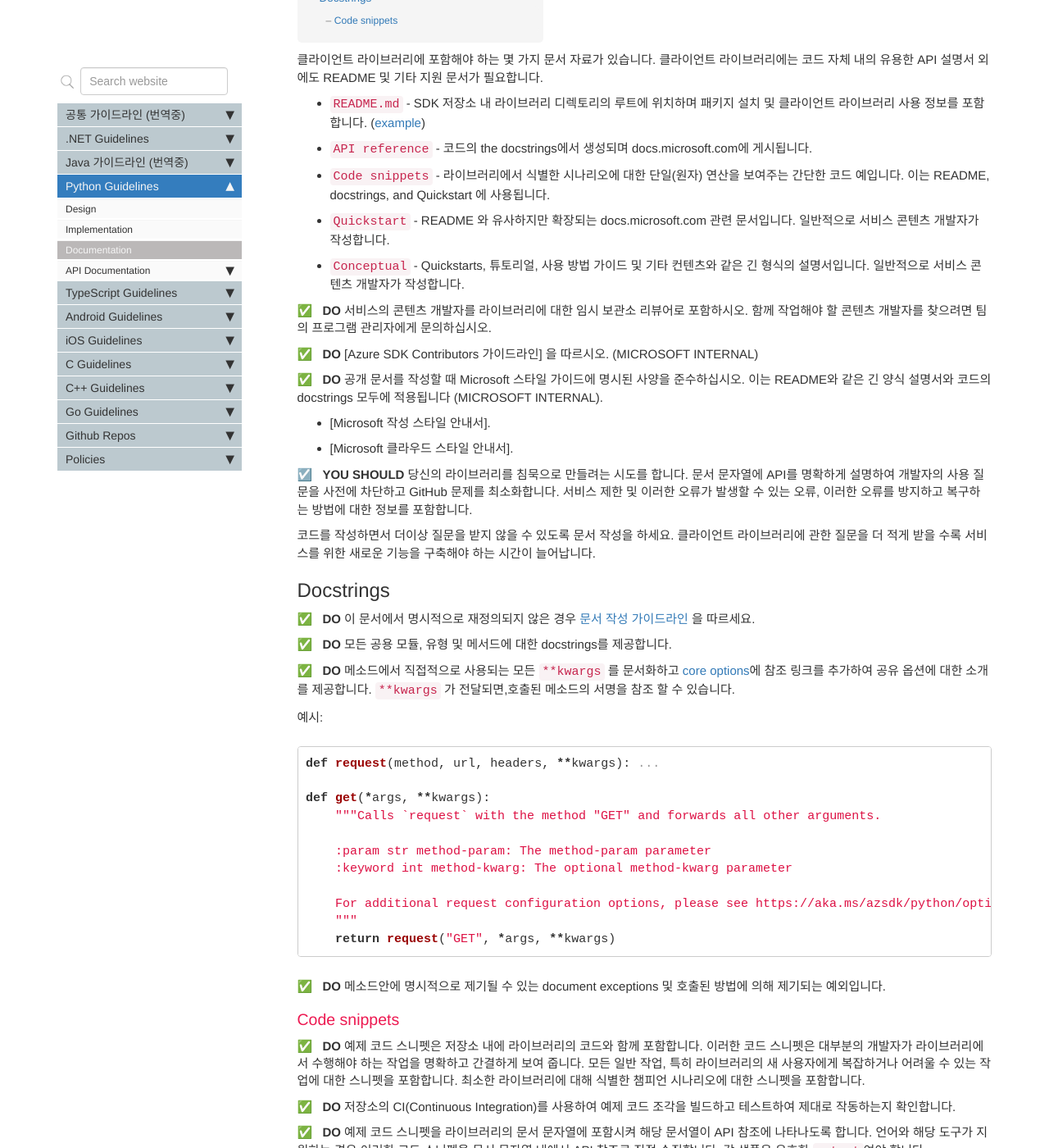
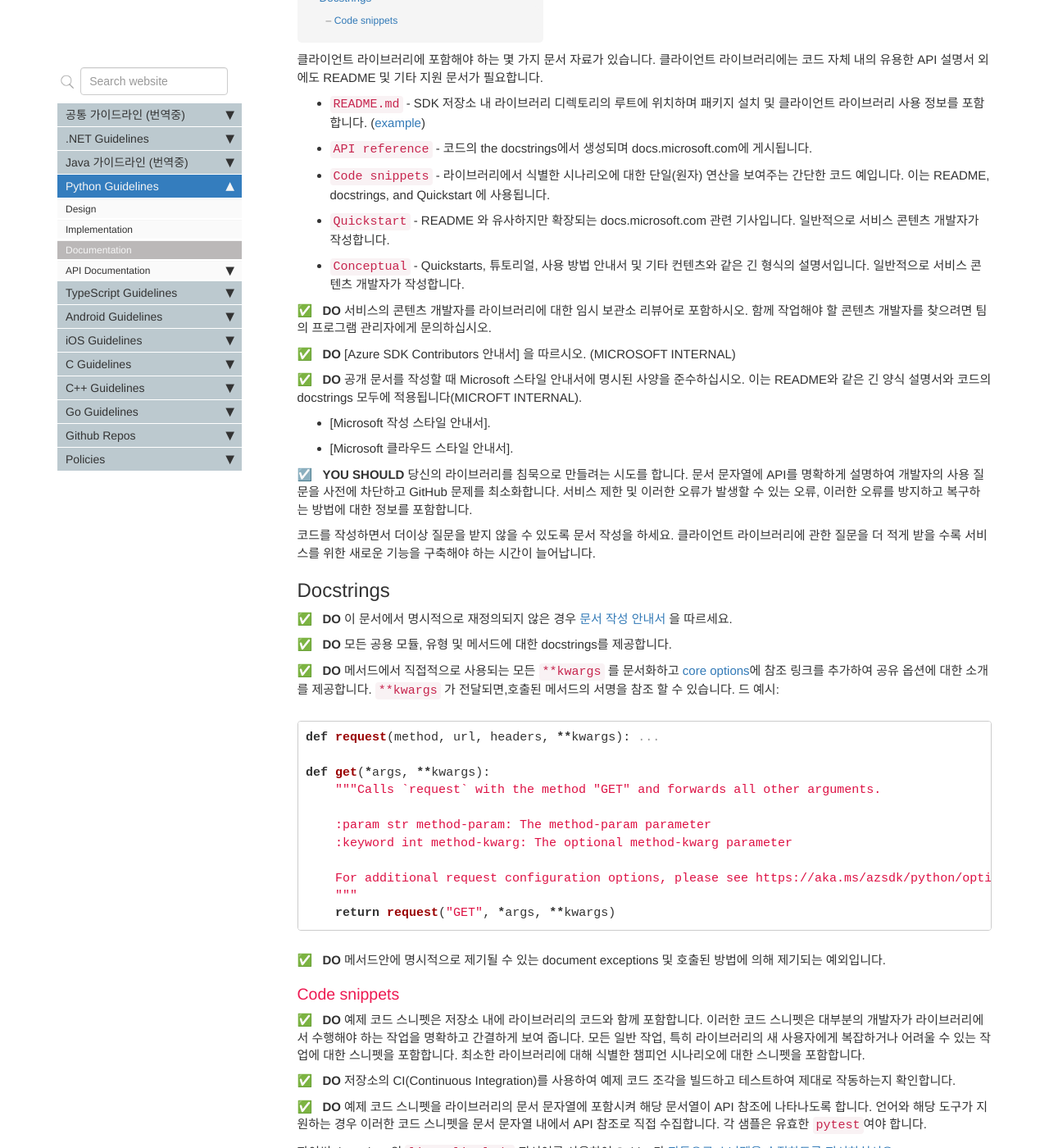
Before and after one commit to Azure/azure-sdk-korean, a Jekyll site: the page built from docs/python/documentation.md, in a window 1280 px wide and 1400 px high, scrolled down 192 px. Shown: the whole window at 82% size. Built offline with Jekyll 4.4.1, drawn with Linux system fonts in a browser that asks for light colours; comment, search, counter and statistics services are not loaded; some of the changed text lies outside the part shown.

Commit message:
Update documentation.md
made improvements on the translation based on the pull request comments

````diff
--- a/docs/python/documentation.md
+++ b/docs/python/documentation.md
@@ -1,5 +1,5 @@
 ---
-title: "파이썬 가이드 라인 : 문서"
+title: "파이썬 안내서 : 문서"
 keywords: guidelines python
 permalink: python_documentation.html
 folder: python
@@ -12,14 +12,14 @@ sidebar: general_sidebar
 * `README.md` - SDK 저장소 내 라이브러리 디렉토리의 루트에 위치하며 패키지 설치 및 클라이언트 라이브러리 사용 정보를 포함합니다. ([example][README-EXAMPLE])
 * `API reference` - 코드의 the docstrings에서 생성되며 docs.microsoft.com에 게시됩니다.
 * `Code snippets` - 라이브러리에서 식별한 시나리오에 대한 단일(원자) 연산을 보여주는 간단한 코드 예입니다. 이는 README, docstrings, and Quickstart 에 사용됩니다.
-* `Quickstart` - README 와 유사하지만 확장되는 docs.microsoft.com 관련 문서입니다. 일반적으로 서비스 콘텐츠 개발자가 작성합니다.
-* `Conceptual` - Quickstarts, 튜토리얼, 사용 방법 가이드 및 기타 컨텐츠와 같은 긴 형식의 설명서입니다. 일반적으로 서비스 콘텐츠 개발자가 작성합니다.
+* `Quickstart` - README 와 유사하지만 확장되는 docs.microsoft.com 관련 기사입니다. 일반적으로 서비스 콘텐츠 개발자가 작성합니다.
+* `Conceptual` - Quickstarts, 튜토리얼, 사용 방법 안내서 및 기타 컨텐츠와 같은 긴 형식의 설명서입니다. 일반적으로 서비스 콘텐츠 개발자가 작성합니다.
 
 {% include requirement/MUST id="python-docs-content-dev" %} 서비스의 콘텐츠 개발자를 라이브러리에 대한 임시 보관소 리뷰어로 포함하시오. 함께 작업해야 할 콘텐츠 개발자를 찾으려면 팀의 프로그램 관리자에게 문의하십시오.
 
-{% include requirement/MUST id="python-docs-contributor-guide" %} [Azure SDK Contributors 가이드라인] 을 따르시오. (MICROSOFT INTERNAL)
+{% include requirement/MUST id="python-docs-contributor-guide" %} [Azure SDK Contributors 안내서] 을 따르시오. (MICROSOFT INTERNAL)
 
-{% include requirement/MUST id="python-docs-style-guide" %} 공개 문서를 작성할 때 Microsoft 스타일 가이드에 명시된 사양을 준수하십시오. 이는 README와 같은 긴 양식 설명서와 코드의 docstrings 모두에 적용됩니다 (MICROSOFT INTERNAL).
+{% include requirement/MUST id="python-docs-style-guide" %} 공개 문서를 작성할 때 Microsoft 스타일 안내서에 명시된 사양을 준수하십시오. 이는 README와 같은 긴 양식 설명서와 코드의 docstrings 모두에 적용됩니다(MICROFT INTERNAL).
 
 * [Microsoft 작성 스타일 안내서].
 * [Microsoft 클라우드 스타일 안내서].
@@ -30,12 +30,12 @@ sidebar: general_sidebar
 
 ## Docstrings
 
-{% include requirement/MUST id="python-docstrings-pydocs" %} 이 문서에서 명시적으로 재정의되지 않은 경우 [문서 작성 가이드라인](http://aka.ms/pydocs) 을 따르세요.
+{% include requirement/MUST id="python-docstrings-pydocs" %} 이 문서에서 명시적으로 재정의되지 않은 경우 [문서 작성 안내서](http://aka.ms/pydocs) 을 따르세요.
 
 {% include requirement/MUST id="python-docstrings-all" %} 모든 공용 모듈, 유형 및 메서드에 대한 docstrings를 제공합니다.
 
-{% include requirement/MUST id="python-docstrings-kwargs" %} 메소드에서 직접적으로 사용되는 모든  `**kwargs` 를 문서화하고 [core options](https://aka.ms/azsdk/python/options)에 참조 링크를 추가하여 공유 옵션에 대한 소개를 제공합니다. `**kwargs` 가 전달되면,호출된 메소드의 서명을 참조 할 수 있습니다.
-
+{% include requirement/MUST id="python-docstrings-kwargs" %} 메서드에서 직접적으로 사용되는 모든  `**kwargs` 를 문서화하고 [core options](https://aka.ms/azsdk/python/options)에 참조 링크를 추가하여 공유 옵션에 대한 소개를 제공합니다. `**kwargs` 가 전달되면,호출된 메서드의 서명을 참조 할 수 있습니다.
+드
 예시:
 ```python
 def request(method, url, headers, **kwargs): ...
@@ -51,7 +51,7 @@ def get(*args, **kwargs):
     return request("GET", *args, **kwargs)
 ```
 
-{% include requirement/MUST id="python-docstrings-exceptions" %} 메소드안에 명시적으로 제기될 수 있는 document exceptions 및 호출된 방법에 의해 제기되는 예외입니다.
+{% include requirement/MUST id="python-docstrings-exceptions" %} 메서드안에 명시적으로 제기될 수 있는 document exceptions 및 호출된 방법에 의해 제기되는 예외입니다.
 
 ### Code snippets
 
````
